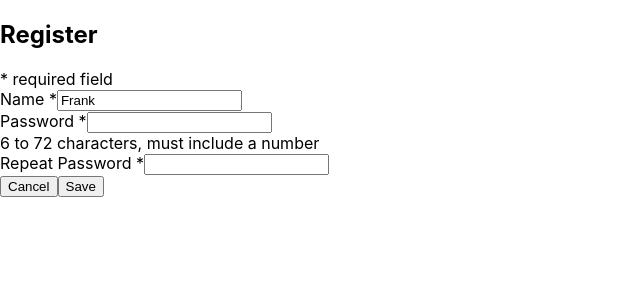
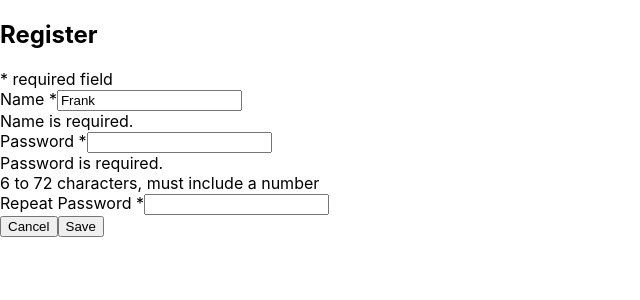
Before and after one commit to aniledev/react-registration-form, a React (Create React App) app: page / in a window 1280 px wide. Shown: the top 300 px of the page, without its empty margins (0-640 px from the left). Built offline with nearby package versions, Linux system fonts and the light colour scheme.

Commit message:
FEAT: add validation component to RegistrationForm component

```diff
--- a/src/Components/RegistrationForm.js
+++ b/src/Components/RegistrationForm.js
@@ -1,4 +1,5 @@
 import React, { Component } from "react";
+import ValidationError from "./ValidationError";
 
 export default class RegistrationForm extends Component {
   constructor(props) {
@@ -39,7 +40,7 @@ export default class RegistrationForm extends Component {
   }
   validatePassword() {
     const password = this.state.password.value.trim();
-    if ((password.length = 0)) {
+    if (password.length === 0) {
       return "Password is required.";
     }
     if (password.length < 6 || password.length > 72) {
@@ -85,6 +86,7 @@ export default class RegistrationForm extends Component {
               defaultValue="Frank"
               onChange={(e) => this.updateName(e.target.value)}
             />
+            <ValidationError message={this.validateName()} />
           </div>
           <div className="form-group">
             <label htmlFor="password">Password *</label>
@@ -95,6 +97,7 @@ export default class RegistrationForm extends Component {
               id="password"
               onChange={(e) => this.updatePassword(e.target.value)}
             />
+            <ValidationError message={this.validatePassword()} />
             <div className="registration__hint">
               6 to 72 characters, must include a number
             </div>
@@ -108,6 +111,7 @@ export default class RegistrationForm extends Component {
               id="repeatPassword"
               onChange={(e) => this.updateRepeatPassword(e.target.value)}
             />
+            <ValidationError message={this.validateRepeatPassword()} />
           </div>
 
           <div className="registration__button__group">
```
Also changed, not shown: 1 other file (tests, documents, lock files or other folders).
